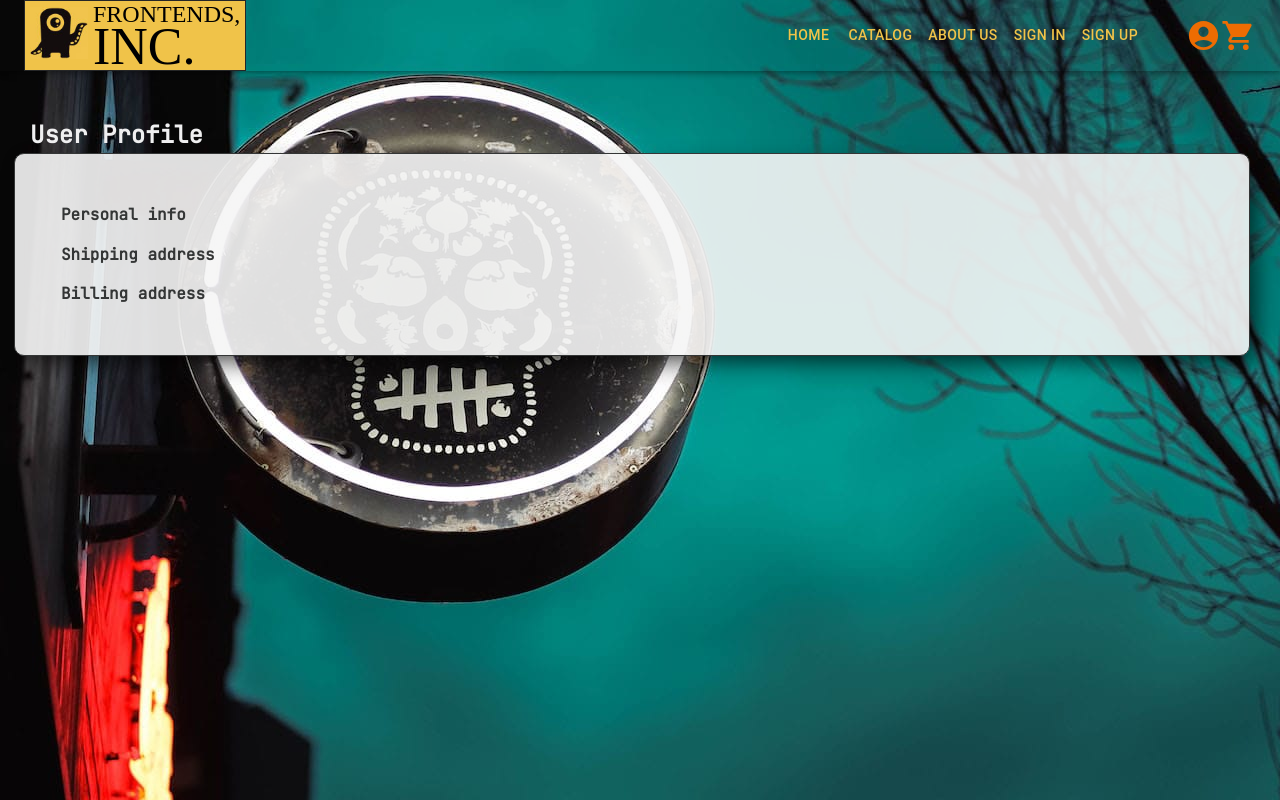
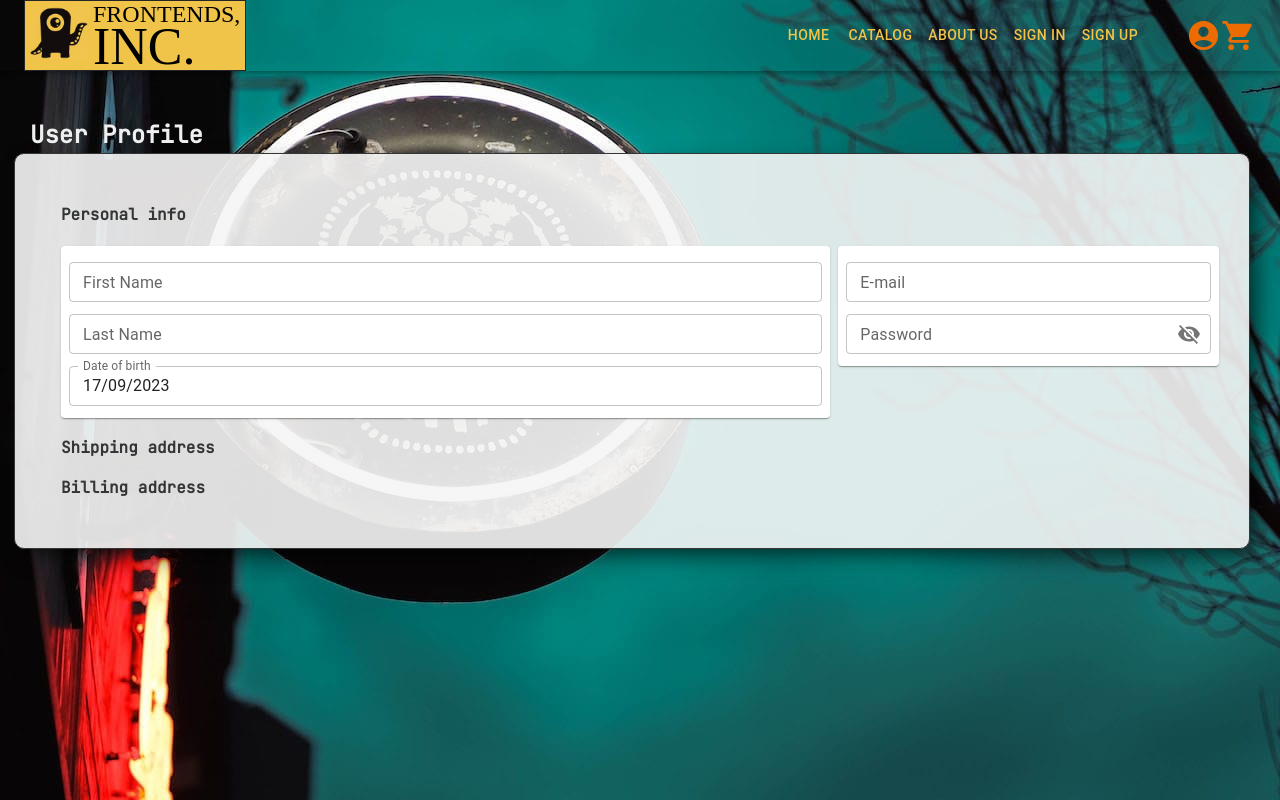
Before and after one commit to maximiloi/eCommerce-Application, a React (Vite) app in the folder monster-shop/: page /profile in a window 1280 px wide. Built offline with nearby package versions, Linux system fonts and the light colour scheme; a web font is replaced by a local one; what @commercetools/platform-sdk, @commercetools/sdk-client-v2 would draw is missing.

Commit message:
feat: draft comp personal info

```diff
--- /dev/null
+++ b/monster-shop/src/components/PersonalInfo/PersonalInfo.tsx
@@ -0,0 +1,87 @@
+import { useForm } from 'react-hook-form';
+import { CustomerSignin } from '@commercetools/platform-sdk';
+import { Grid, Paper, styled } from '@mui/material';
+import dayjs from 'dayjs';
+import TextFieldInput from '../Inputs/TextFieldInput';
+// import ColoredBtn from '../ColoredBtn/ColoredBtn';
+import User from '../../api/user';
+import validatePassword from '../../helper/validatePassword';
+
+const Item = styled(Paper)(({ theme }) => ({
+  backgroundColor: theme.palette.mode === 'dark' ? '#1A2027' : '#fff',
+  ...theme.typography.body2,
+  padding: theme.spacing(1),
+  textAlign: 'center',
+  color: theme.palette.text.secondary,
+}));
+
+function PersonalInfo() {
+  const { data } = User;
+  console.log(
+    'data: ',
+    data?.firstName,
+    data?.lastName,
+    data?.dateOfBirth,
+    data?.email
+  );
+
+  const { control } = useForm<CustomerSignin>({
+    defaultValues: {
+      email: '',
+      password: '',
+    },
+    mode: 'onChange',
+  });
+
+  return (
+    <Grid container spacing={1}>
+      <Grid item xs={12} md={8}>
+        <Item>
+          <TextFieldInput
+            name="firstName"
+            control={control}
+            label="First Name"
+            defaultValue={data?.firstName}
+          />
+          <TextFieldInput
+            name="lastName"
+            control={control}
+            label="Last Name"
+            defaultValue={data?.lastName}
+          />
+          <TextFieldInput
+            name="dateOfBirth"
+            control={control}
+            label="Date of birth"
+            defaultValue={dayjs(data?.dateOfBirth).format('DD/MM/YYYY')}
+          />
+        </Item>
+      </Grid>
+      <Grid item xs={12} md={4}>
+        <Item>
+          <TextFieldInput
+            name="email"
+            control={control}
+            label="E-mail"
+            defaultValue={data?.email}
+          />
+          <TextFieldInput
+            name="password"
+            control={control}
+            label="Password"
+            rules={{
+              required: 'Enter your password, required field',
+              minLength: {
+                value: 8,
+                message: 'Password must have at least 8 characters',
+              },
+              validate: validatePassword,
+            }}
+          />
+        </Item>
+      </Grid>
+    </Grid>
+  );
+}
+
+export default PersonalInfo;
--- a/monster-shop/src/pages/Profile.tsx
+++ b/monster-shop/src/pages/Profile.tsx
@@ -1,18 +1,16 @@
 import { Box, Grid } from '@mui/material';
-import User from '../api/user';
+import PersonalInfo from '../components/PersonalInfo/PersonalInfo';
 
 import '../sass/pages/Profile.scss';
 
 function Profile() {
-  const { data } = User;
-  console.log('email: ', data?.email);
-
   return (
     <Box sx={{ flexGrow: 1 }}>
       <h2>User Profile</h2>
       <Grid container spacing={2} className="profile__wrapper">
         <Grid item>
           <h4>Personal info</h4>
+          <PersonalInfo />
           <h4>Shipping address</h4>
           <h4>Billing address</h4>
         </Grid>
```
